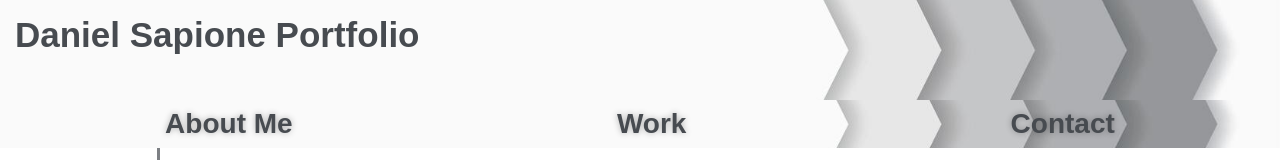
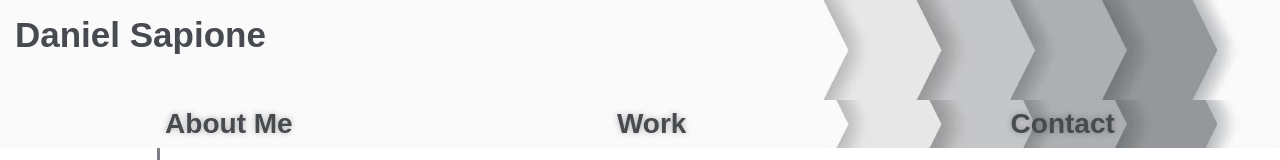
Before and after one commit to dsapione/My-Portfolio, a plain HTML site: page index.html in a window 1280 px wide. Shown: the top 160 px of the page. Drawn offline with Linux system fonts and the light colour scheme.

Commit message:
title changed

```diff
--- a/assets/css/style.css
+++ b/assets/css/style.css
@@ -218,9 +218,6 @@ address a:hover {
 	}
 }
 
-@media screen and (max-width: 905px) {
-}
-
 @media screen and (max-width: 600px) {
 	header h1 {
 		font-size: 30px;
--- a/index.html
+++ b/index.html
@@ -14,7 +14,7 @@
 
 	<header >
 		<h1>
-			<a>Daniel Sapione Portfolio</a>
+			<a>Daniel Sapione</a>
 		</h1>
 	</header>
 
```
Also changed, not shown: assets/images/Screenshot.jpg.
